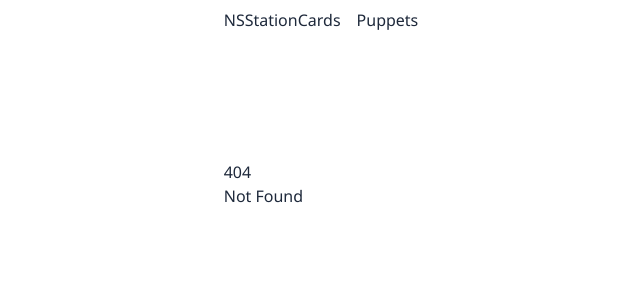
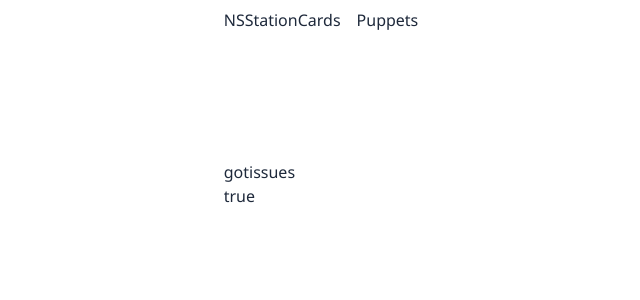
Before and after one commit to Kractero/hare, a SvelteKit app: page /tools/gotissues in a window 1280 px wide. Before the commit this address had no page. Shown: the top 300 px of the page, without its empty margins (319-959 px from the left). Built offline with nearby package versions, Linux system fonts and the light colour scheme.

Commit message:
dynamic route for tools

```diff
--- /dev/null
+++ b/src/lib/index.ts
@@ -0,0 +1 @@
+// place files you want to import through the `$lib` alias in this folder.
--- /dev/null
+++ b/src/routes/tools/[slug]/+page.svelte
@@ -0,0 +1,15 @@
+<script>
+	import { tools } from '$lib/tools';
+	/** @type {import('./$types').PageData} */
+	export let data;
+
+    let credentials = false;
+    tools.forEach(tool => {
+        if (tool.name === data.tool.name) {
+            credentials = tool.credentials
+        }
+    })
+</script>
+
+<h1>{data.tool.name}</h1>
+<p>{credentials}</p>
--- /dev/null
+++ b/src/routes/tools/[slug]/+page.ts
@@ -0,0 +1,9 @@
+import type { PageLoad } from "./$types";
+
+export const load: PageLoad = ({ params }) => {
+    return {
+		tool: {
+			name: params.slug
+		}
+	};
+}
```
